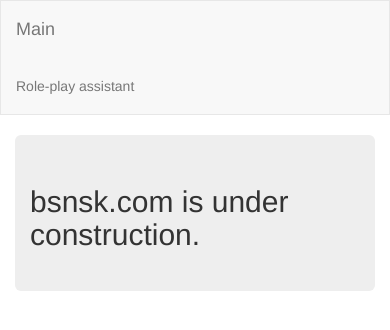
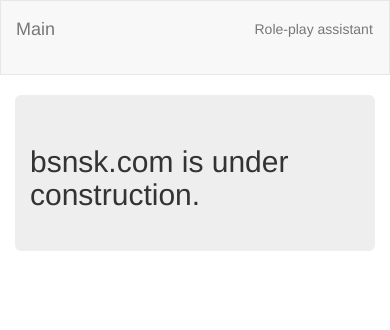
Before and after one commit to siridzava/deep, a Django app: page / in a window 390 px wide. Shown: the top 330 px of the page. Run offline with Django 3.2, Linux system fonts and the light colour scheme; some libraries are stand-ins or nearby versions.

Commit message:
mobile update

```diff
--- a/templates/dive_in/base.html
+++ b/templates/dive_in/base.html
@@ -2,19 +2,22 @@
 <html lang="en">
 <head>
     <meta charset="UTF-8">
+    <meta name="viewport" content="width=device-width, initial-scale=1.0">
     <title>bsnsk!</title>
     <link rel="stylesheet" href="https://maxcdn.bootstrapcdn.com/bootstrap/3.3.7/css/bootstrap.min.css" integrity="sha384-BVYiiSIFeK1dGmJRAkycuHAHRg32OmUcww7on3RYdg4Va+PmSTsz/K68vbdEjh4u" crossorigin="anonymous">
 </head>
 <body>
 <nav class="navbar navbar-default">
-<div class="container">
-    <ul class="nav navbar-nav">
-        <li><a class="navbar-brand" href="{% url 'dive_in:index' %}">Main</a></li>
+    <div class="container">
+
+    <ul class="nav navbar-nav col-xs-9">
+        <li><a class="navbar-brand navbar-left" href="{% url 'dive_in:index' %}">Main</a></li>
     </ul>
 
     <ul class="nav navbar-nav navbar-right">
         <li><a href="{% url 'dive_in:rp_assistant' %}">Role-play assistant</a></li>
     </ul>
+
 </div>
 </nav>
 {% block body_block %}
--- a/templates/dive_in/rp_base.html
+++ b/templates/dive_in/rp_base.html
@@ -3,7 +3,8 @@
 <html lang="en">
 <head>
     <meta charset="UTF-8">
-    <title>Blog</title>
+    <meta name="viewport" content="width=device-width, initial-scale=1.0">
+    <title>Roleplay</title>
 <!-- Latest compiled and minified CSS -->
 <link rel="stylesheet" href="https://maxcdn.bootstrapcdn.com/bootstrap/3.3.7/css/bootstrap.min.css" integrity="sha384-BVYiiSIFeK1dGmJRAkycuHAHRg32OmUcww7on3RYdg4Va+PmSTsz/K68vbdEjh4u" crossorigin="anonymous">
 
```
Also changed, not shown: db.sqlite3.
